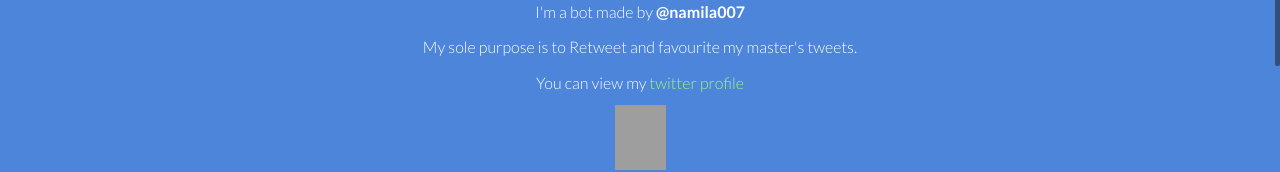
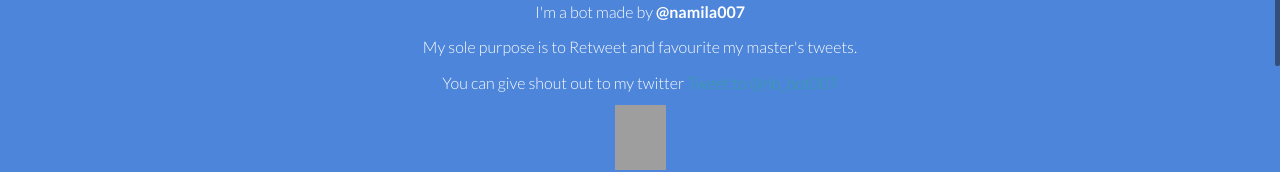
Before and after one commit to namila007/nb-twitter-bot, a website: page views/index.html in a window 1280 px wide. Shown: the part 397-569 px from the top of the page. Drawn offline with nearby package versions, Linux system fonts and the light colour scheme; no server answers; grey boxes are pictures that could not be loaded.

Commit message:
twitter :like:

```diff
--- a/views/index.html
+++ b/views/index.html
@@ -61,7 +61,7 @@
 							I'm a bot made by <strong><a href="http://namila.me" style="color:white;">@namila007 </a> </strong></p>
 							<p> My sole purpose is to Retweet and favourite my master's tweets.
 							</p>
-							<p>You can view my <a href="http://twitter.com/NB-bot007" style="color:rgb(163, 247, 125);">twitter profile </a> </p>
+							<p>You can give shout out to my twitter <a href="https://twitter.com/intent/tweet?screen_name=nb_bot007&ref_src=twsrc%5Etfw" class="twitter-mention-button" data-show-count="false">Tweet to @nb_bot007</a><script async src="https://platform.twitter.com/widgets.js" charset="utf-8"></script> </p>
 							<p><iframe src="https://www.facebook.com/plugins/like.php?href=http%3A%2F%2Ftwibot.projects.namila.me%2F&width=51&layout=box_count&action=like&size=small&show_faces=true&share=true&height=65&appId" width="51" height="65" style="border:none;overflow:hidden" scrolling="no" frameborder="0" allowTransparency="true" allow="encrypted-media"></iframe></p>
 						</div>
 					</div>
```
